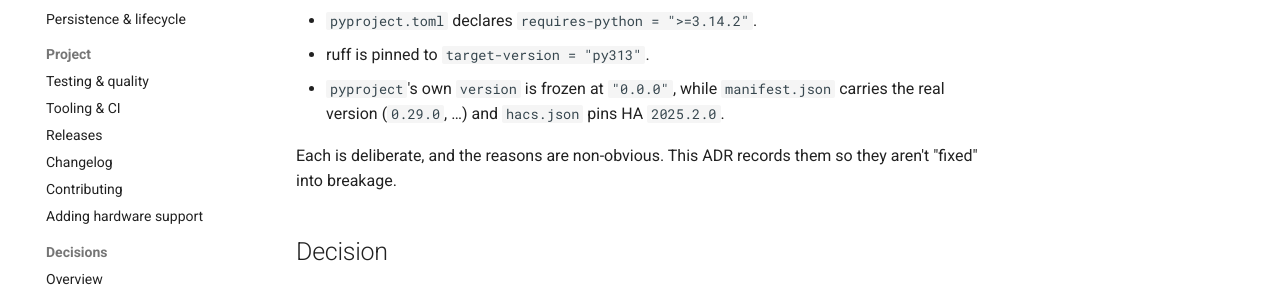
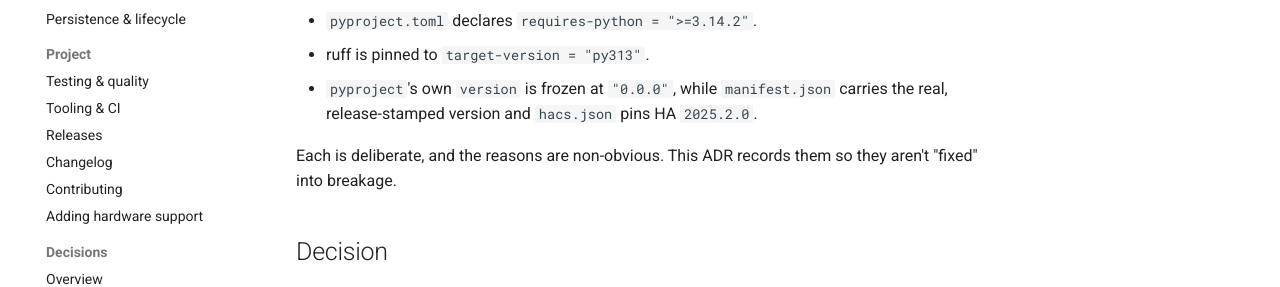
Before and after one commit to alawresz/climate_orchestrator, an MkDocs documentation site: the page built from docs/decisions/0006-version-and-packaging-gates.md, in a window 1280 px wide and 900 px high. Shown: the part 355-642 px from the top of the window. Built offline with MkDocs 1.6.1 and Material for MkDocs 9.7.7, drawn with Linux system fonts in a browser that asks for light colours; plug-ins that fetch from the network failed and are left out; comment, search, counter and statistics services are not loaded; the version menu is left out.

Commit message:
docs: fix ADR-0001 date and de-version the ADR-0006 example

```diff
--- a/docs/decisions/0006-version-and-packaging-gates.md
+++ b/docs/decisions/0006-version-and-packaging-gates.md
@@ -11,7 +11,7 @@ will baffle anyone who finds them cold:
 - `pyproject.toml` declares `requires-python = ">=3.14.2"`.
 - ruff is pinned to `target-version = "py313"`.
 - `pyproject`'s own `version` is frozen at `"0.0.0"`, while `manifest.json`
-  carries the real version (`0.29.0`, …) and `hacs.json` pins HA `2025.2.0`.
+  carries the real, release-stamped version and `hacs.json` pins HA `2025.2.0`.
 
 Each is deliberate, and the reasons are non-obvious. This ADR records them so
 they aren't "fixed" into breakage.
```
Also changed, not shown: docs/decisions/0001-device-profiles.md (+1 -1 lines).
